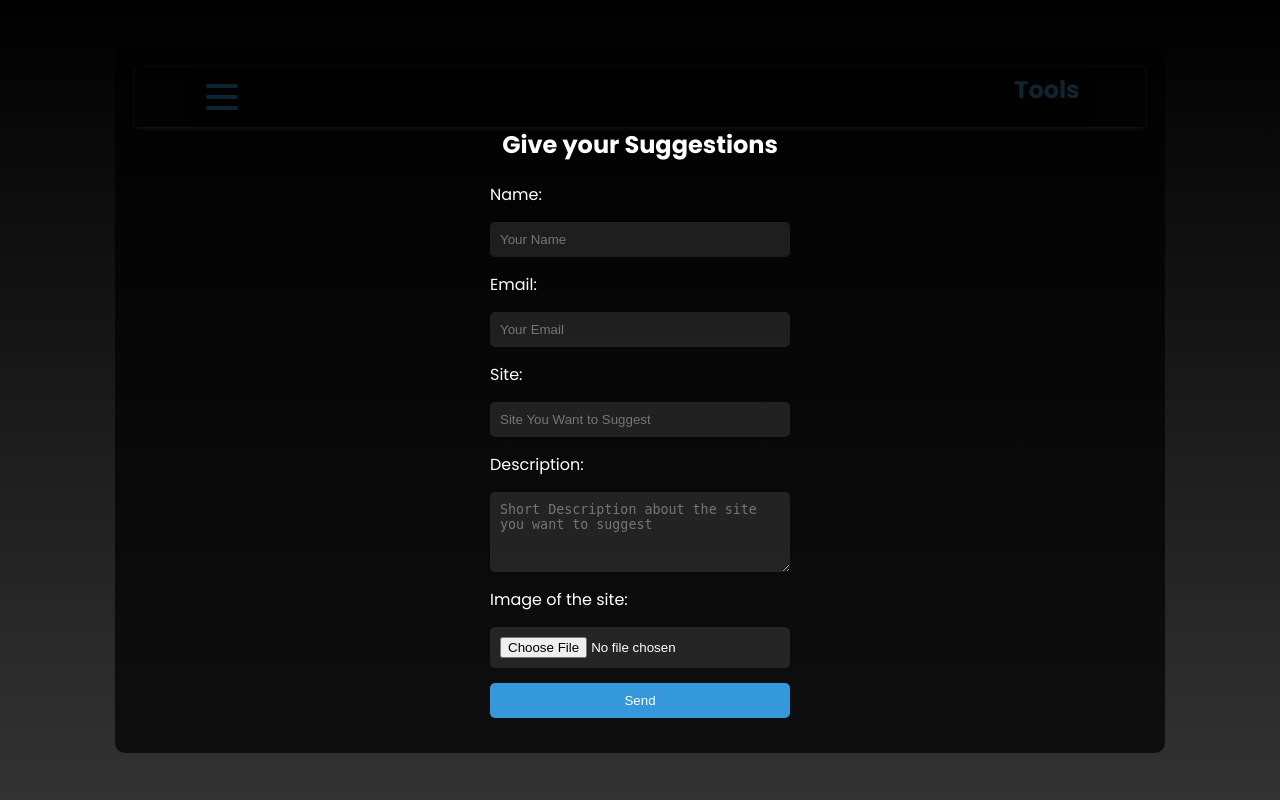
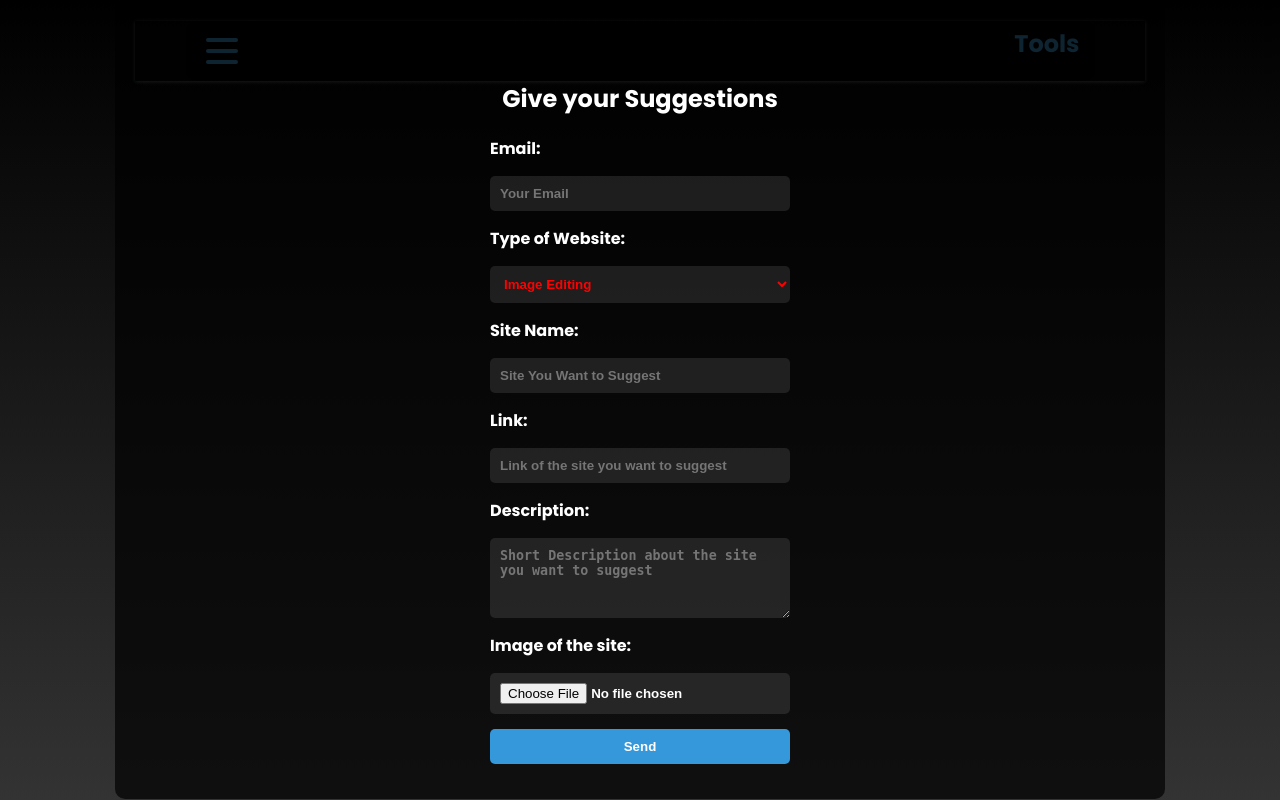
Before and after one commit to Amitkumar71/Tools, a Flask app: page /suggest in a window 1280 px wide. Run offline with Flask 3, Linux system fonts and the light colour scheme.

Commit message:
Video Section Added & Backend filter added

```diff
--- a/app.py
+++ b/app.py
@@ -13,16 +13,21 @@ app.config['SQLALCHEMY_DATABASE_URI'] = os.getenv('DATABASE_URI')
 db = SQLAlchemy(app)
 migrate = Migrate(app, db)
 
-# Define a model for your data
+# Database Model
 class SiteSuggestion(db.Model):
     id = db.Column(db.Integer, primary_key=True)
-    name = db.Column(db.String(100), nullable=False)
     email = db.Column(db.String(120), nullable=False)
     site = db.Column(db.String(200), nullable=False)
+    type=db.Column(db.String(50),nullable=False)
+    link=db.Column(db.String(200))
     description = db.Column(db.Text, nullable=False)
-    image_path = db.Column(db.String(255))  # Adjust the length based on your needs
+    image_path = db.Column(db.String(255))
+
+    def __str__(self) -> str:
+        return f'{self.email} - {self.site} - {self.type} - {self.link} - {self.description} - {self.image_path}'
 
 @app.route('/')
+
 def home():
     return render_template('main.html')
 
@@ -30,14 +35,15 @@ def home():
 @app.route('/suggest', methods=['GET', 'POST'])
 def suggest():
     if request.method == 'POST':
-        name = request.form['name']
         email = request.form['email']
         site = request.form['site']
         description = request.form['description']
+        type=request.form['type']
+        link=request.form['link']
         image_path = request.form['image_path']
 
-        # Create a new SiteSuggestion object and add it to the database
-        suggestion = SiteSuggestion(name=name, email=email, site=site, description=description, image_path=image_path)
+        # Creates a new SiteSuggestion object and add it to the database
+        suggestion = SiteSuggestion(type=type, email=email, site=site, description=description, image_path=image_path,link=link)
         db.session.add(suggestion)
         db.session.commit()
 
@@ -46,8 +52,10 @@ def suggest():
     return render_template('Suggest.html')
 
 @app.route('/images')
-def images():
-    data=SiteSuggestion.query.all()
+def image():
+    data=SiteSuggestion.query.filter(SiteSuggestion.type=="image").all()
+    print(data[2])
+
     return render_template('Images.html',data=data)
 
 @app.route('/thanks')
@@ -56,5 +64,10 @@ def thanks():
 
 if __name__ == '__main__':
     with app.app_context():
-        db.create_all()  # Create sql tables for our data models
+        db.create_all()
     app.run(debug=True)
+
+@app.route('/video')
+def video():
+    data=SiteSuggestion.query.filter(SiteSuggestion.type =='video').all()
+    return render_template('Video.html',data=data)
--- a/static/css/Suggest.css
+++ b/static/css/Suggest.css
@@ -31,7 +31,7 @@ form {
     align-items: center;
 }
 
-label, input, textarea {
+label, input, textarea ,select{
     margin-bottom: 15px;
     width: 100%;
     max-width: 300px;
@@ -40,6 +40,11 @@ label, input, textarea {
     border-radius: 5px;
     background-color: rgba(255, 255, 255, 0.1);
     color: #ffffff;
+    font-weight: bold;
+}
+
+select{
+    color:red;
 }
 
 label {
--- a/static/css/images.css
+++ b/static/css/images.css
@@ -18,12 +18,12 @@
 }
 
 #card {
-    width: 30%;
+    width: 25%;
     margin: 20px;
     height: max-content;
     padding: 30px;
     border: 1px solid #ccc;
-    border-radius: 8px;
+    /* border-radius: 8px; */
     color: grey;
     text-align: center;
     background-color: rgb(249, 236, 255);
--- a/templates/Suggest.html
+++ b/templates/Suggest.html
@@ -13,18 +13,26 @@
         {% include 'Navbar.html' %}
         <h1>Give your Suggestions</h1>
         <form action="/suggest" method="post">
-            <label for="name">Name:</label>
-            <input type="text" id="name" name="name" required placeholder="Your Name">
-
             <label for="email">Email:</label>
             <input type="email" id="email" name="email" required placeholder="Your Email">
 
-            <label for="site">Site:</label>
+            <label for="type">Type of Website:</label>
+            <select id="type" name="type">
+                <option value="image">Image Editing</option>
+                <option value="video">Video Editing</option>
+                <option value="AI">AI Tool</option>
+            </select>
+
+            <label for="site">Site Name:</label>
             <input type="text" id="site" name="site" required placeholder="Site You Want to Suggest">
+
+            <label for="link">Link:</label>
+            <input type="url" id="link" name="link" required placeholder="Link of the site you want to suggest">
 
             <label for="description">Description:</label>
             <textarea id="description" name="description" rows="4" required
                 placeholder="Short Description about the site you want to suggest"></textarea>
+
             <label for="image_path">Image of the site:</label>
             <input type="file" id="image_path" name="image_path" accept="image/*">
             <input type="submit" value="Send">
--- a/templates/main.html
+++ b/templates/main.html
@@ -29,7 +29,7 @@
     </div>
     <img class="image_image" src="{{ url_for('static', filename='images/image.jpg') }}" alt="image">
   </div>
-  <div class="section-video">
+  <div class="section-video" onclick="window.location.href='/video'">
     <div class="video_text">
       <h2>VIDEO EDITING</h2>
       <p>Welcome to our curated collection of free video editing websites! With these resources, you
```
Also changed, not shown: templates/Video.html (added, +39 -0 lines), 1 other file.
